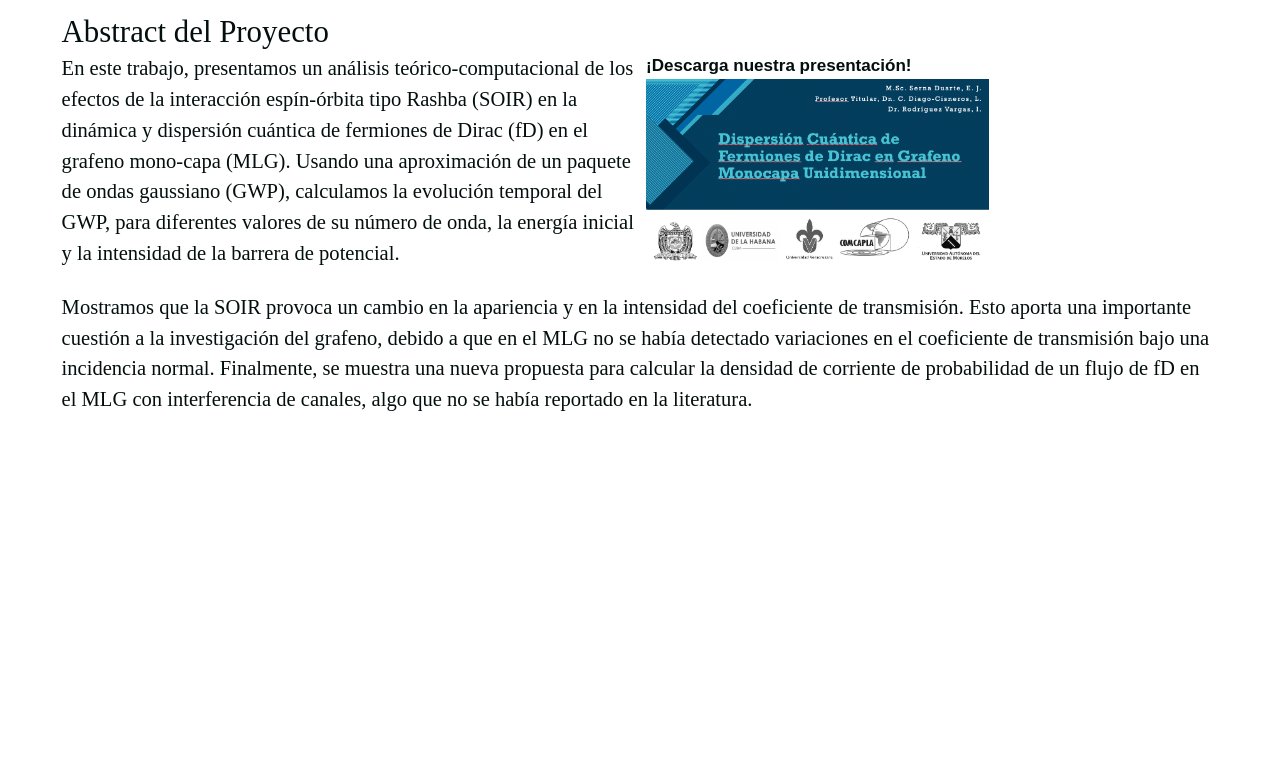
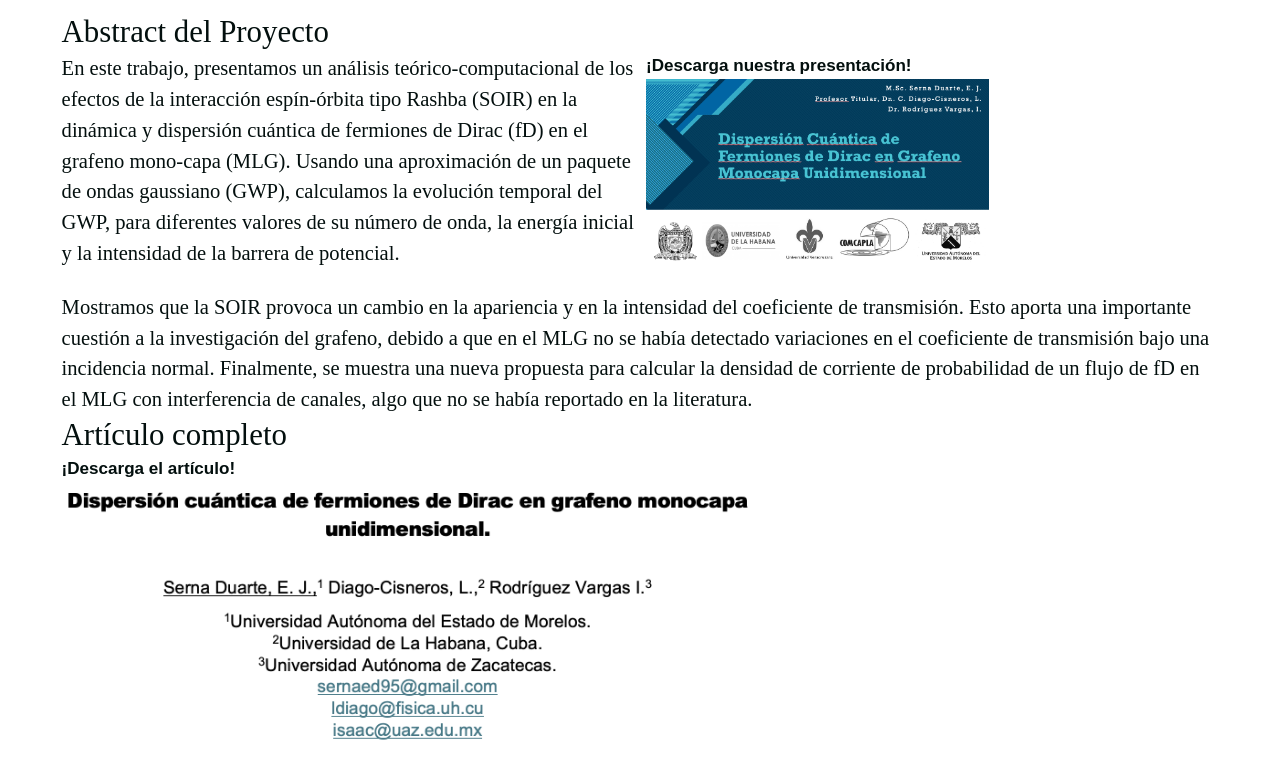
Before and after one commit to SernaEd/esernaDevLog, a React (Create React App) app: page /COMCAPLA2024 in a window 1280 px wide. Shown: the part 2944-3723 px from the top of the page. Before the commit the page ends 3395 px from the top, so only its background shows below. Built offline with nearby package versions, Linux system fonts and the light colour scheme.

Commit message:
Add routing and paper download component
Introduced React Router for navigation and set up routing to redirect all paths to the "/COMCAPLA2024" route. Added a new component for downloading a paper with a thumbnail, integrated into `CVWebsiteApp`. Updated dependencies to include `react-router-dom`.

```diff
--- a/package.json
+++ b/package.json
@@ -21,6 +21,7 @@
     "react-dom": "^18.2.0",
     "react-lorem-ipsum": "^1.4.10",
     "react-redux": "8.1.3",
+    "react-router-dom": "^7.1.1",
     "redux": "4.2.1",
     "redux-thunk": "2.4.2",
     "typescript": "^4.9.4",
--- a/src/CVWebsiteApp.tsx
+++ b/src/CVWebsiteApp.tsx
@@ -16,6 +16,7 @@ import video8 from './assets/animations/vid8.mp4';
 import video9 from './assets/animations/vid9.mp4';
 import comcapla from "./assets/ComcaplaBanner.png";
 import DownloadPptxWithThumbnailComponent from "./components/UI/DownloadPptxWithThumbnailComponent";
+import DownloadPaperWithThumbnailComponent from "./components/UI/DownloadPaperWithThumbnailComponent";
 
 export const ColorModeContext = React.createContext({toggleColorMode: () => {}});
 
@@ -205,6 +206,10 @@ export const CVWebsiteApp = ({themeMode}: CVWebsiteAppProps) => {
                         </Grid>
                     </Grid>
                 </Box>
+                <Typography variant="h5">
+                    Artículo completo
+                </Typography>
+                <DownloadPaperWithThumbnailComponent/>
             </Stack>
         </div>
     );
--- a/src/components/Styles/ColorMode.tsx
+++ b/src/components/Styles/ColorMode.tsx
@@ -2,6 +2,7 @@ import React from "react";
 import {createTheme, CssBaseline, ThemeProvider, useMediaQuery} from "@mui/material";
 import {ColorModeContext, CVWebsiteApp} from "../../CVWebsiteApp";
 import {getDesignTokens} from "../../theme";
+import {BrowserRouter, Navigate, Route, Routes} from "react-router-dom";
 
 export default function ToggleColorMode(){
     const [isDarkMode] = React.useState<boolean>(useMediaQuery("(prefers-color-scheme: dark)"));
@@ -38,7 +39,12 @@ export default function ToggleColorMode(){
         <ColorModeContext.Provider value={colorMode}>
             <ThemeProvider theme={theme}>
                 <CssBaseline/>
-                <CVWebsiteApp themeMode={theme.palette.mode}/>
+                <BrowserRouter>
+                    <Routes>
+                        <Route path={'/COMCAPLA2024'} element={<CVWebsiteApp themeMode={theme.palette.mode}/>}/>
+                        <Route path="*" element={<Navigate to="/COMCAPLA2024" replace/>}/>
+                    </Routes>
+                </BrowserRouter>
             </ThemeProvider>
         </ColorModeContext.Provider>
     )
--- /dev/null
+++ b/src/components/UI/DownloadPaperWithThumbnailComponent.tsx
@@ -0,0 +1,22 @@
+import React from 'react';
+import '../../styles.css';
+
+const DownloadPaperWithThumbnailComponent: React.FC = () => {
+    return (
+        <div>
+            <h5>¡Descarga el artículo!</h5>
+            <div style={{ display: 'flex', alignItems: 'center', gap: '1rem' }}>
+                <a href="/COMCAPLA2024.docx" download="COMCAPLA.docx">
+                    <img
+                        className="hoverAble"
+                        src="/articleThumbnail.png"
+                        alt="Thumbnail del artículo"
+                        style={{ width: '60%', cursor: 'pointer' }}
+                    />
+                </a>
+            </div>
+        </div>
+    );
+};
+
+export default DownloadPaperWithThumbnailComponent;
```
Also changed, not shown: public/articleThumbnail.png (added), 1 other file (tests, documents, lock files or other folders).
